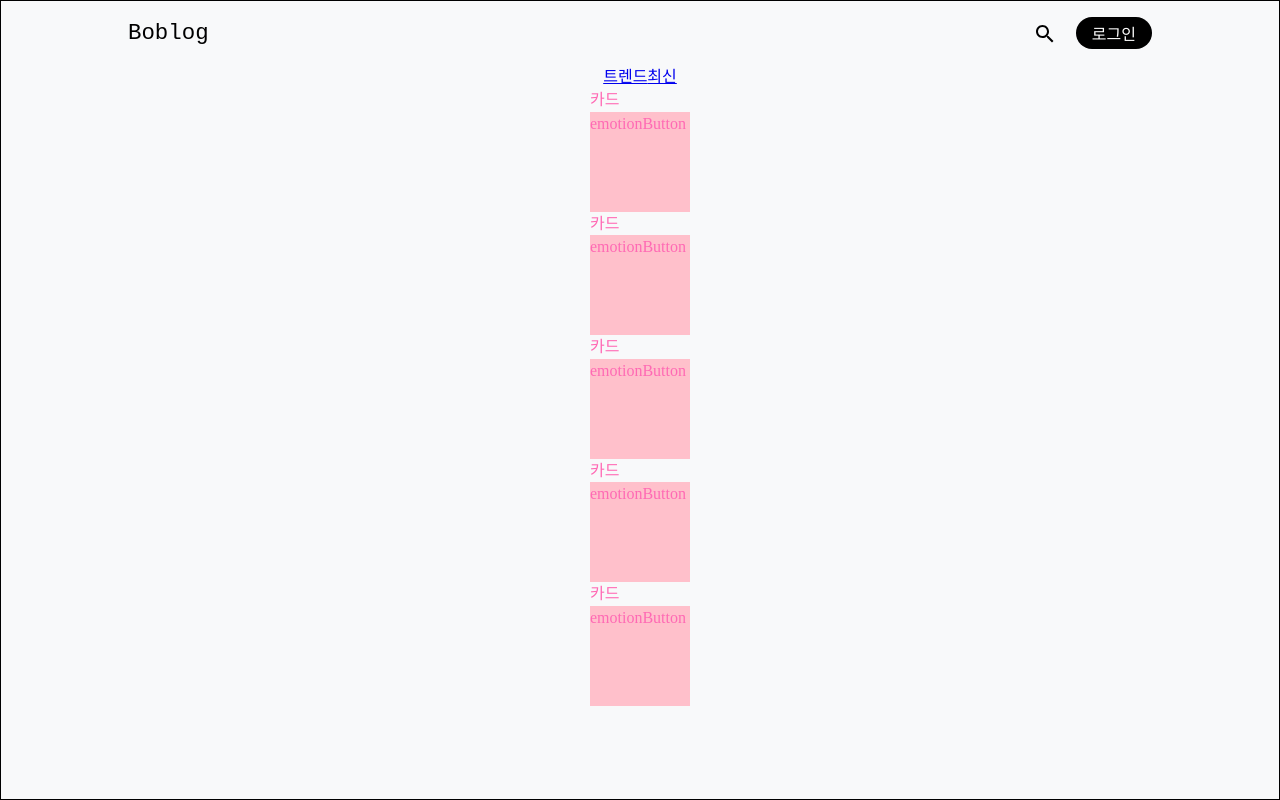
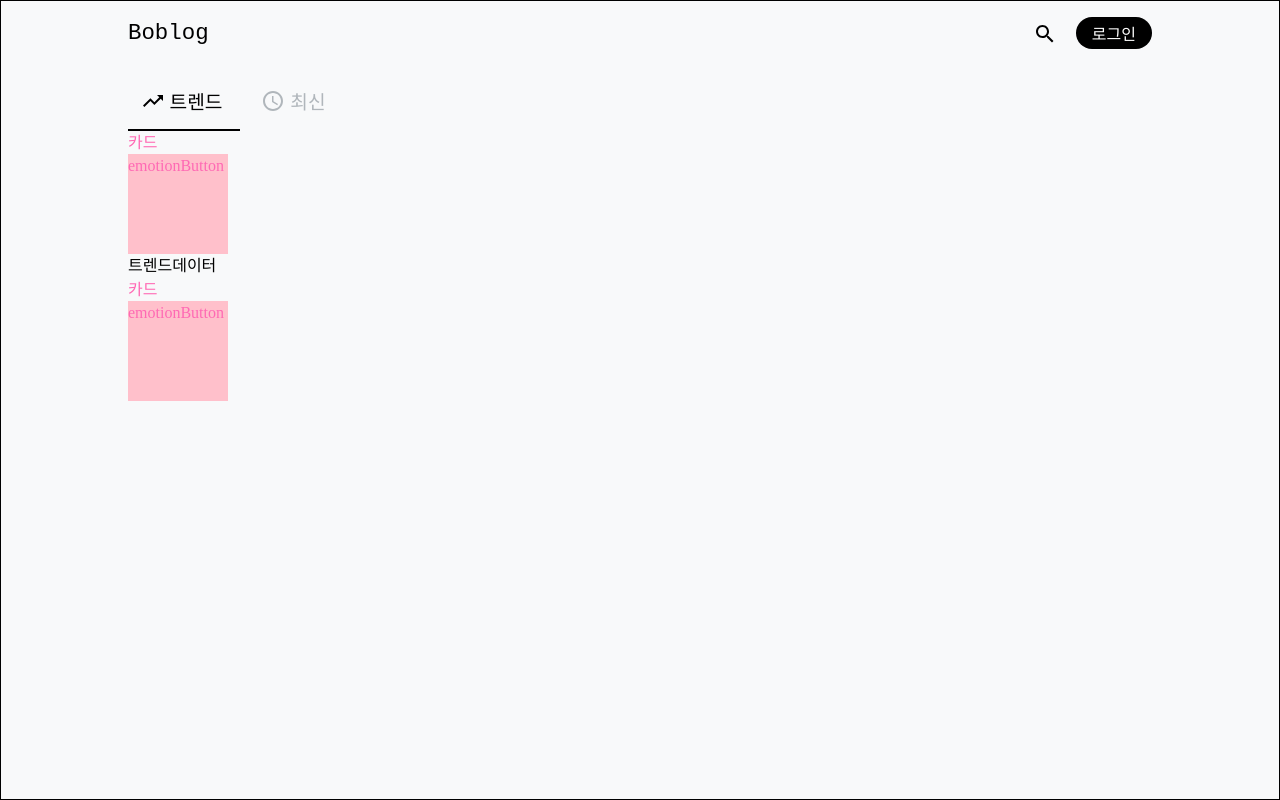
Before and after one commit to seung-ik/boblog, a React (Create React App) app in the folder front/: page / in a window 1280 px wide. Built offline with nearby package versions, Linux system fonts and the light colour scheme.

Commit message:
main change route trend & time structure

```diff
--- a/front/src/components/Header/style.tsx
+++ b/front/src/components/Header/style.tsx
@@ -2,7 +2,7 @@ import styled from '@emotion/styled'
 
 export const HeaderConatiner = styled.div`
   width:1024px;
-  height:64px;
+  height: 64px;
   font-family: monospace;
   font-size:1.4rem;
 
@@ -16,7 +16,6 @@ export const HeaderConatiner = styled.div`
 
   & .header-right-side{
     display:flex;
-
   }
 
   & .header-search-icon{
@@ -24,6 +23,7 @@ export const HeaderConatiner = styled.div`
     position:relative;
     top:5px;
   }
+
 `;
 
 export const LoginButton = styled.button`
--- a/front/src/components/Posts/index.tsx
+++ b/front/src/components/Posts/index.tsx
@@ -8,9 +8,7 @@ const Posts:FC<Props> = ({data}) => {
   return (
     <div>
       <Card/>
-      <Card/>
-      <Card/>
-      <Card/>
+      <div>{data}</div>
       <Card/>
     </div>
   )
--- a/front/src/pages/Recent/index.tsx
+++ b/front/src/pages/Recent/index.tsx
@@ -1,8 +1,10 @@
 import React from 'react'
 import Header from '@/components/Header'
-import { Link } from 'react-router-dom'
+import { Link, NavLink } from 'react-router-dom'
 import Posts from '@/components/Posts'
-import { Container } from '../Trend/style'
+import {Container} from '@/pages/Trend/style'
+import AccessTimeIcon from '@material-ui/icons/AccessTime';
+import TrendingUpIcon from '@material-ui/icons/TrendingUp';
 
 
 export default function Recent() {
@@ -11,12 +13,28 @@ export default function Recent() {
   return (
     <Container>
       <Header/>
-      <div id="buttons">
-        <Link to="/">트렌드</Link>
-        <Link to="/recent">최신</Link>
-      </div>
-      <div id="post-container">
-        <Posts data={sampleRecentData}/>
+      <div className="main-body">
+        <div id="buttons">
+          <NavLink style={{textDecoration:"none"}} activeClassName="click-main-button" exact to="/">
+            <div className="main-pick-button">
+              <span>
+                <TrendingUpIcon/>
+              </span>
+              <span>트렌드</span>
+            </div>
+          </NavLink>
+          <NavLink style={{textDecoration:"none"}} activeClassName="click-main-button" to="/recent">
+            <div className="main-pick-button">
+              <span>
+                <AccessTimeIcon/>
+              </span>
+              <span>최신</span>
+            </div>
+          </NavLink>
+        </div>
+        <div id="post-container">
+          <Posts data={sampleRecentData}/>
+        </div>
       </div>
     </Container>
   )
--- a/front/src/pages/Trend/index.tsx
+++ b/front/src/pages/Trend/index.tsx
@@ -1,8 +1,10 @@
 import React from 'react'
 import Header from '@/components/Header'
-import { Link } from 'react-router-dom'
+import { Link, NavLink } from 'react-router-dom'
 import Posts from '@/components/Posts'
 import {Container} from '@/pages/Trend/style'
+import AccessTimeIcon from '@material-ui/icons/AccessTime';
+import TrendingUpIcon from '@material-ui/icons/TrendingUp';
 
 
 export default function Trend() {
@@ -10,12 +12,28 @@ export default function Trend() {
   return (
     <Container>
       <Header/>
-      <div id="buttons">
-        <Link to="/">트렌드</Link>
-        <Link to="/recent">최신</Link>
-      </div>
-      <div id="post-container">
-        <Posts data={sampleTrendData}/>
+      <div className="main-body">
+        <div id="buttons">
+          <NavLink style={{textDecoration:"none"}} activeClassName="click-main-button" exact to="/">
+            <div className="main-pick-button">
+              <span>
+                <TrendingUpIcon/>
+              </span>
+              <span>트렌드</span>
+            </div>
+          </NavLink>
+          <NavLink style={{textDecoration:"none"}} activeClassName="click-main-button" to="/recent">
+            <div className="main-pick-button">
+              <span>
+                <AccessTimeIcon/>
+              </span>
+              <span>최신</span>
+            </div>
+          </NavLink>
+        </div>
+        <div id="post-container">
+          <Posts data={sampleTrendData}/>
+        </div>
       </div>
     </Container>
   )
--- a/front/src/pages/Trend/style.tsx
+++ b/front/src/pages/Trend/style.tsx
@@ -6,4 +6,38 @@ export const Container = styled.div`
   display: flex;
   flex-direction : column;
   align-items:center;
+
+  & .click-main-button{
+    border-bottom:2px solid black;
+
+    & > .main-pick-button{
+      color:black;
+    }
+  }
+
+  & .main-body{
+    width:1024px;
+
+    @media(max-width: 1056px){
+      width: calc(100% - 2rem);
+    }
+  }
+
+  & #buttons{
+    margin-top:1.5rem;
+    display:flex;
+  }
+
+  & .main-pick-button{
+    font-size:1.2rem;
+    height:2.5rem;
+    color:rgb(176,182,187);
+    width: 7rem;
+    display:flex;
+    justify-content:center;
+
+    >span {
+      margin-right:5px;
+    }
+  }
 `;
```
